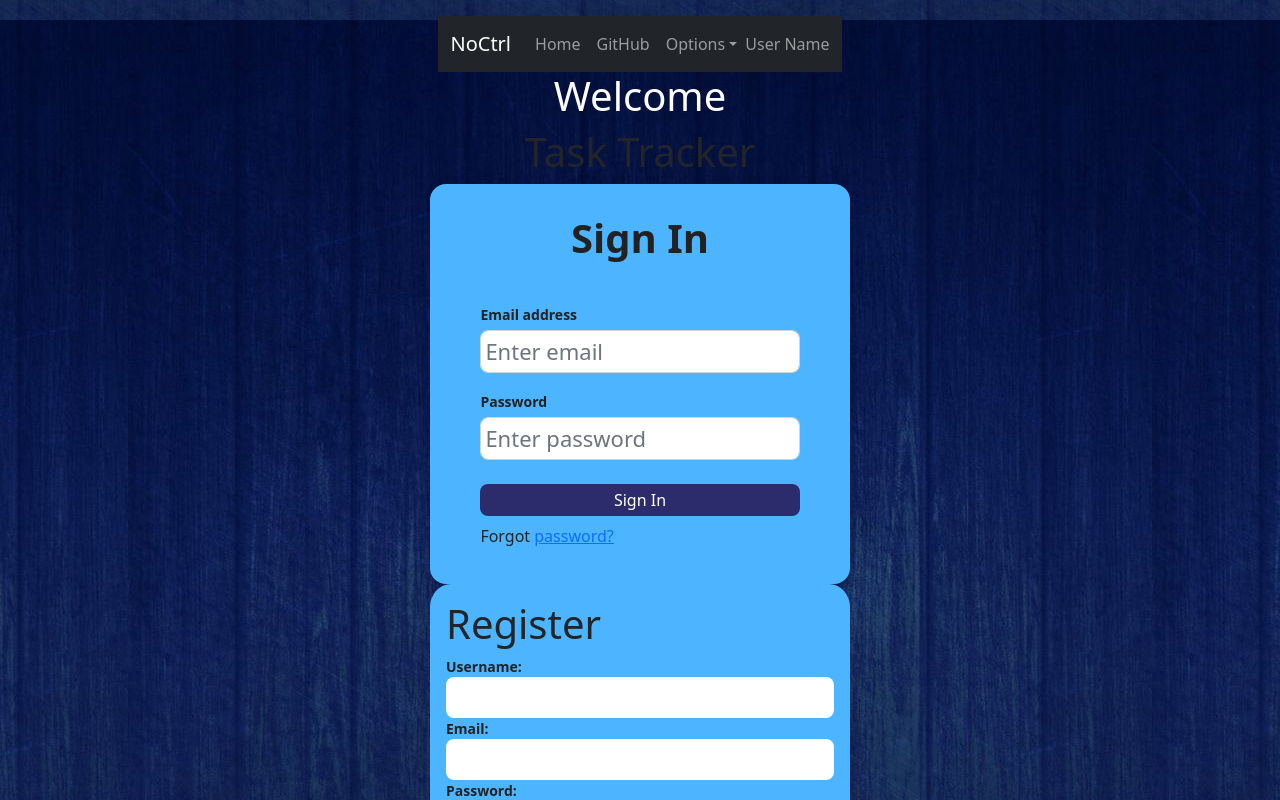
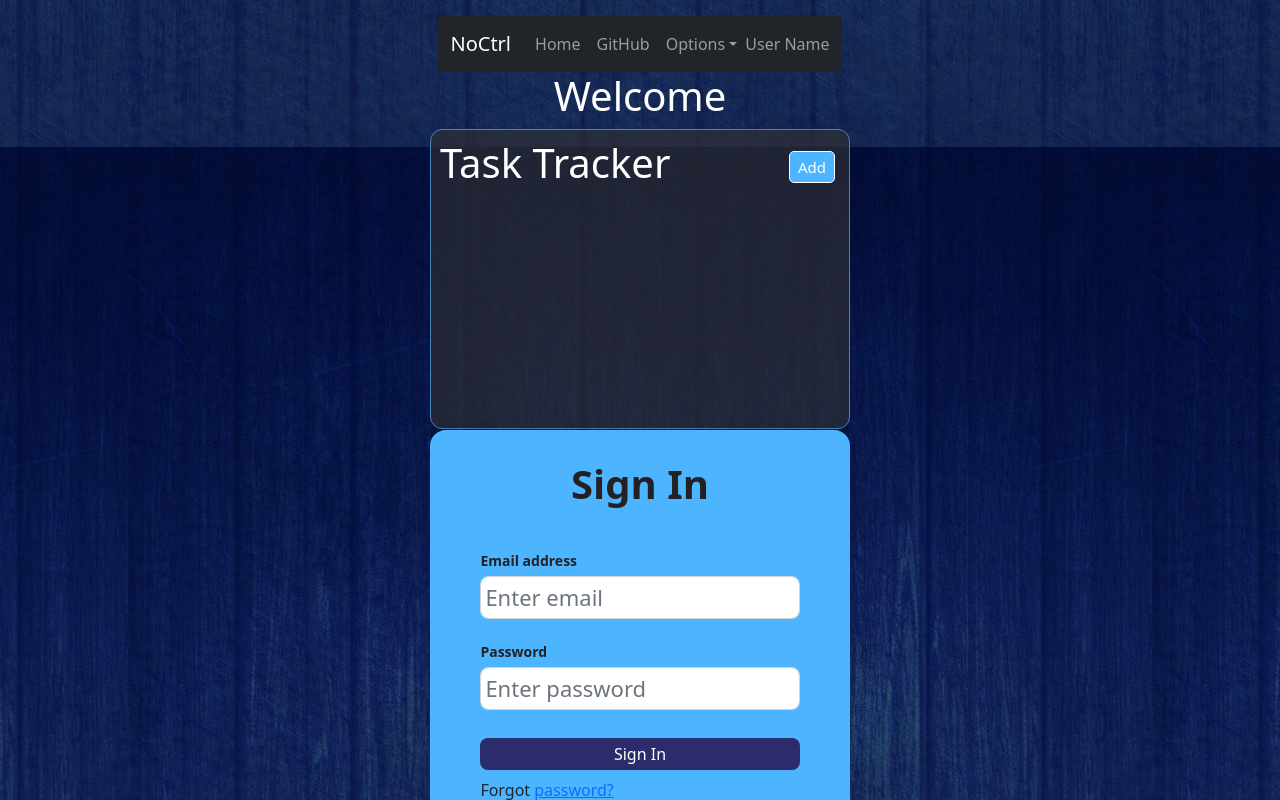
Before and after one commit to a-programmer-guy/react-login-with-authentication, a React (Create React App) app: page / in a window 1280 px wide. Shown: the top 800 px of the page. Built offline with nearby package versions, Linux system fonts and the light colour scheme.

Commit message:
Add Button Component
This commit adds the Button component which is now highly customizable.

The Task Header has been updated with new button component.

```diff
--- /dev/null
+++ b/src/components/Button.jsx
@@ -0,0 +1,30 @@
+import React from "react";
+import PropTypes from "prop-types";
+
+const Button = ({ color, text, name, onClick }) => {
+
+  return (
+    <button
+      className={name}
+      style={{ backgroundColor: color }}
+      onClick={onClick}
+    >
+      {text}
+    </button>
+  );
+};
+
+Button.defaultProps = {
+  color: "primary",
+  name: "btn",
+  text: "Submit",
+};
+
+Button.propTypes = {
+  color: PropTypes.string,
+  name: PropTypes.string,
+  text: PropTypes.string,
+  onClick: PropTypes.func
+};
+
+export default Button;
--- a/src/components/taskTracker/TaskHeader.jsx
+++ b/src/components/taskTracker/TaskHeader.jsx
@@ -1,10 +1,21 @@
 import React from "react";
 import PropTypes from "prop-types";
+import "./tasktracker.css";
+import Button from "../Button";
+
 const TaskHeader = ({ title }) => {
+
+  const handleClick = () => {
+    console.log('Click!')
+  }
+
   return (
-    <header className="task_header">
-      <h1>{title}</h1>
-    </header>
+    <div className="task_container">
+      <header className="task_header">
+        <h1>{title}</h1>
+        <Button name="add_task_btn" text="Add" onClick={handleClick} />
+      </header>
+    </div>
   );
 };
 
@@ -13,7 +24,7 @@ TaskHeader.defaultProps = {
 };
 
 TaskHeader.propTypes = {
-  title: PropTypes.string,
+  title: PropTypes.string
 };
 
 export default TaskHeader;
--- a/src/components/taskTracker/tasktracker.css
+++ b/src/components/taskTracker/tasktracker.css
@@ -2,15 +2,31 @@
   display: flex;
   justify-content: space-between;
   align-items: center;
+  margin: 0.5rem;
   margin-bottom: 20px;
+  color: var(--color-white)
 }
 
-.btn {
+.task_container {
+  /* max-width: 66vh; */
+  width: 100%;
+  max-width: 420px;
+  min-height: 400px;
+  margin: 1px auto;
+  overflow: auto;
+  min-height: 300px;
+  border: 1px solid steelblue;
+  padding: 1px;
+  border-radius: 0.75rem;
+  background-color: #313133a4;
+}
+
+.add_task_btn {
   display: inline-block;
-  background: #000;
+  background: var(--color-primary);
   color: #fff;
-  border: none;
-  padding: 10px 20px;
+  border: 1px solid;
+  padding: 0.25rem 0.5rem;
   margin: 5px;
   border-radius: 5px;
   cursor: pointer;
```
